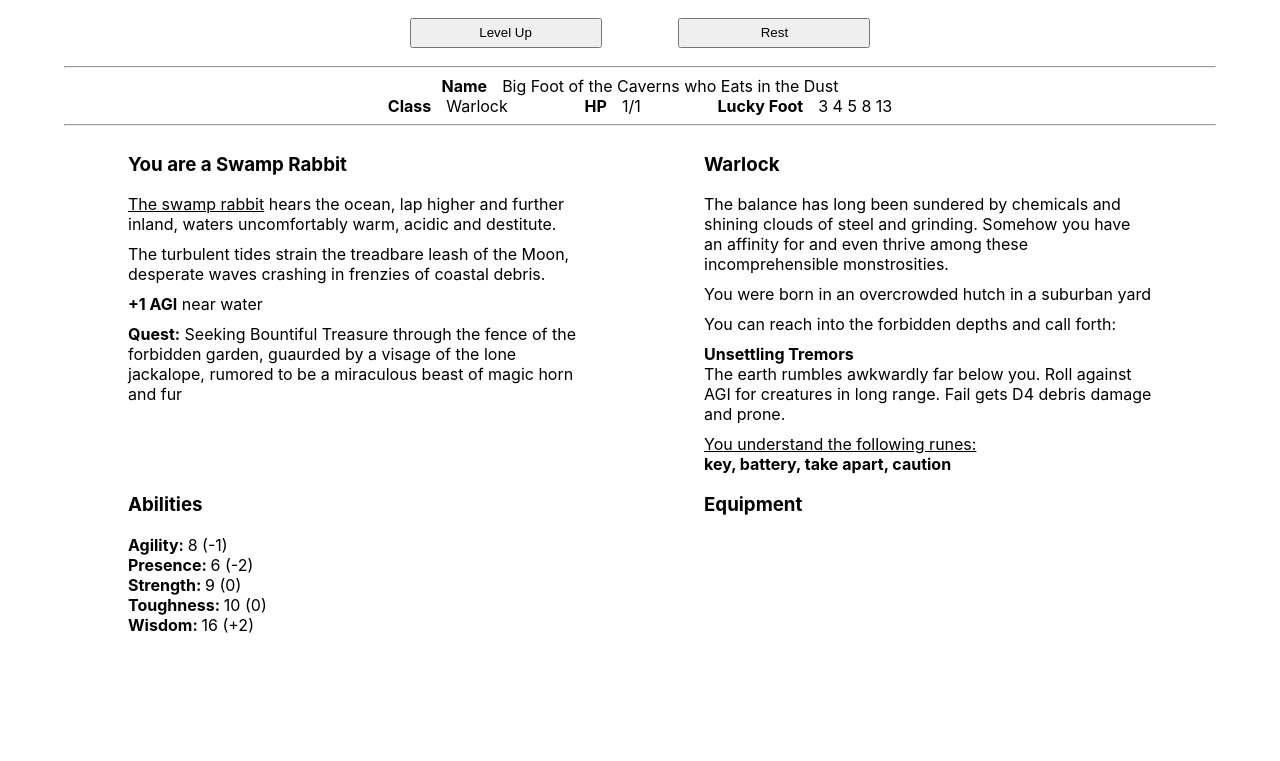
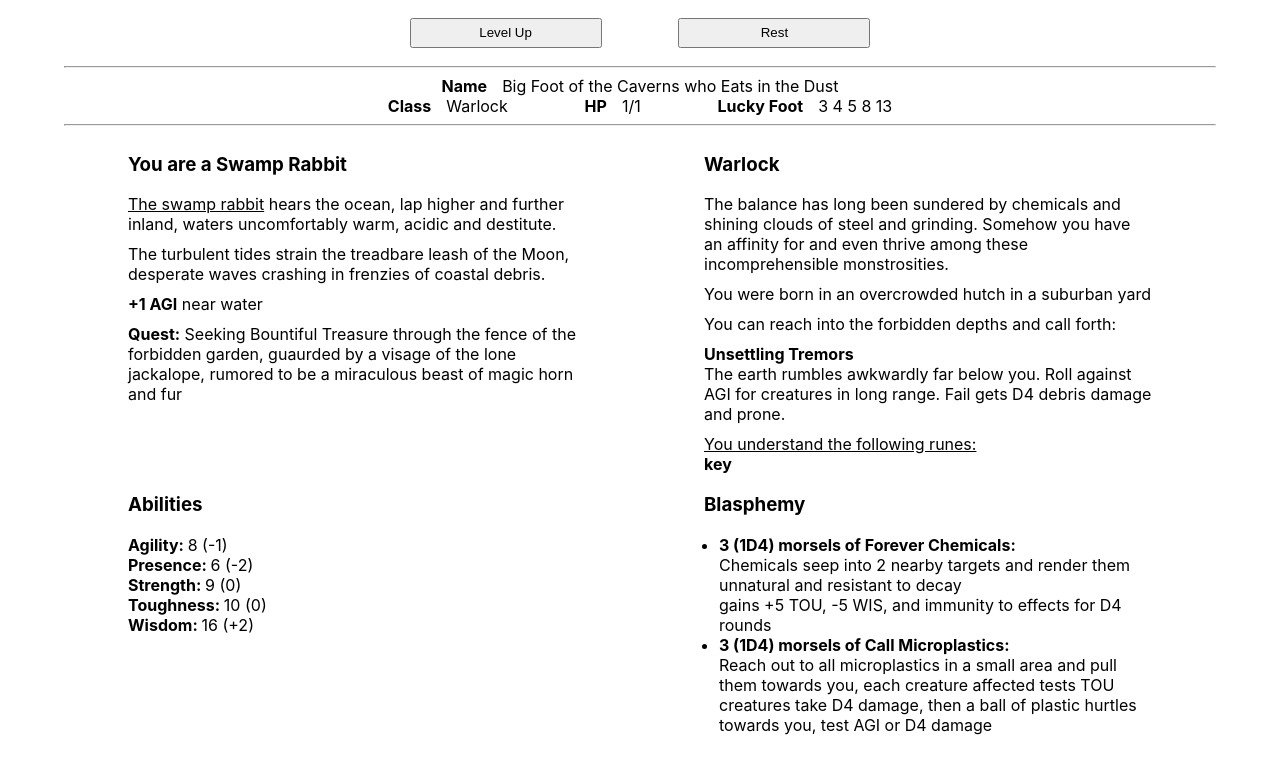
Before and after one commit to geoffmoss0/bvnbirther, a React (Create React App) app: page / in a window 1280 px wide. Shown: the part 479-1240 px from the top of the page. Before the commit the page ends 1114 px from the top, so only its background shows below. Built offline with nearby package versions, Linux system fonts and the light colour scheme.

Commit message:
lots of bugs fixed, rest function fully made?

```diff
--- a/src/Info/Info.js
+++ b/src/Info/Info.js
@@ -21,7 +21,7 @@ import { useState } from 'react';
 
 export default function Info(props) {
 
-    console.log("Info rendering!'")
+    // console.log("Info rendering!'")
 
     // ========== Bunny Properties ============
     let [level, setLevel] = useState(1);
@@ -92,6 +92,20 @@ export default function Info(props) {
     function rest() {
         setLuckyFoot(generateLuckyFoot(props.class_num));
         // TODO re-roll morsels
+
+        let new_morsels = [];
+
+        for (let m of morsels) {
+            let new_val = diceParser(m.dice_roll);
+            new_morsels.push({
+                morsel_num: m.morsel_num,
+                morsel_amt: new_val,
+                dice_roll: m.dice_roll,
+                level: 1
+            });
+        }
+
+        setMorsels(new_morsels);
     }
 
 
--- a/src/Info/generators.js
+++ b/src/Info/generators.js
@@ -78,12 +78,48 @@ export function gatherMorsels(class_num) {
 
     // morsels 1
     if (bunny.classes[class_num].morsels1 !== "") {
-        let morsels1_num = parseInt(diceParser(bunny.classes[class_num].morsels1));
+
+        console.log("help here");
+        console.log(bunny.classes[class_num].morsels1amt);
+        let morsels1_num = parseInt(diceParser(bunny.classes[class_num].morsels1)) - 1; // fix off by one error
+        let morsels1amt = parseInt(diceParser(bunny.classes[class_num].morsels1amt));
+        let dice_roll = bunny.classes[class_num].morsels1amt;
+
+        morsels.push({
+            morsel_num: morsels1_num,
+            morsel_amt: morsels1amt,
+            dice_roll: dice_roll,
+            level: 1
+        })
+
+        console.log("morsel 1");
+        console.log(morsels[0]);
     }
 
 
     // morsels 2
     if (bunny.classes[class_num].morsels2 !== "") {
 
+        let morsels2_num = parseInt(diceParser(bunny.classes[class_num].morsels2)) - 1; // fix off by one error
+
+        while (morsels2_num === morsels[0].morsel_num) {
+            morsels2_num = parseInt(diceParser(bunny.classes[class_num].morsels2)) - 1;
+        }
+
+        let morsels2amt = parseInt(diceParser(bunny.classes[class_num].morsels2amt));
+        let dice_roll = bunny.classes[class_num].morsels2amt;
+
+        morsels.push({
+            morsel_num: morsels2_num,
+            morsel_amt: morsels2amt,
+            dice_roll: dice_roll,
+            level: 1
+        })
+
+
+        console.log("morsel 2");
+        console.log(morsels[1]);
     }
+
+    return morsels;
 }
--- a/src/abilities/abilities.js
+++ b/src/abilities/abilities.js
@@ -6,7 +6,7 @@ import weaponParser from '../utils/weapons_parser';
 
 export default function Abilities(props) {
 
-    console.log("Abilities rendering!");
+    // console.log("Abilities rendering!");
 
     const species_num = props.species_num;
     const class_num = props.class_num;
@@ -66,11 +66,11 @@ export default function Abilities(props) {
             </div>
 
             <div id="equipment" class="abilities-section">
-                <div id="equipment_title"><h3>Equipment</h3></div>
+                <div id="equipment_title"><BagTitle class_num={props.class_num}/></div>
                 <ul id="equipment_list">
                     <Weapon weapon_num={props.weapon_num} level={props.level}/>
                     <Armor armorPack={props.armorPack}/>
-                    <Morsels morsels={morsels} setMorsels={props.morselsPack.setMorsels}/>
+                    <Morsels class_num={props.class_num} morsels={props.morselsPack.morsels} level={props.level}/>
                 </ul>
                 <div id="equipment_divider" style={{height: "10px"}}></div>
             </div>
@@ -78,6 +78,23 @@ export default function Abilities(props) {
         </div>
     )
 
+}
+
+function BagTitle(props) {
+    let class_num = props.class_num;
+    if (class_num === 0 || class_num === 2) {
+        return(
+            <h3>Equipment</h3>
+        )
+    } else if (class_num === 1 || class_num === 3) {
+        return(
+            <h3>Herbs</h3>
+        )
+    } else if (class_num === 4)  {
+        return <h3>Nature</h3>
+    } else if (class_num === 5) {
+        return <h3>Blasphemy</h3>
+    }
 }
 
 function Armor(props) {
@@ -108,8 +125,92 @@ function Weapon(props) {
     }
 }
 
-function Morsels(value) {
-    if (value === "") return null;
+function Morsels(props) {
+    let class_num = props.class_num;
+    let morsels = props.morsels;
+
+    if (morsels.length === 0) {
+        return null;
+    }
+
+    // 2 (1D4) morsels of
+    // description
+    //
+    // effect (of appropriate level)
+
+
+    let morselRows = []
+
+    for (let m of morsels) {
+        let details = spellGrabber(class_num, m.morsel_num, props.level)
+        let dice_roll_fixed = m.dice_roll.substring(1, m.dice_roll.length-1);
+        morselRows.push(
+            <li key={m.morsel_num}><b>{m.morsel_amt} &#40;{dice_roll_fixed}&#41; morsels of {details.name}:</b>
+                <div>{details.description}</div>
+                <div>{details.effect}</div>
+            </li>
+        )
+    }
+
+    return morselRows;
+
+}
+
+function spellGrabber(class_num, morsel_num, level) {
+    if (class_num === 1 || class_num === 3) {
+
+        console.log('morsel num in nature: ' + morsel_num.toString());
+        let desc = weaponParser(bunny.spells.herbs.descriptions[morsel_num], level)
+
+        console.log("nature description: " + desc);
+
+        let ret = {
+            name: bunny.spells.herbs.names[morsel_num],
+            description: weaponParser(bunny.spells.herbs.descriptions[morsel_num], level), //throw these through weaponParser to get the levels right
+        }
+
+        if (level === 1) {
+            ret.effect = bunny.spells.herbs.level_1[morsel_num]
+        }else if (level === 2) {
+            ret.effect = bunny.spells.herbs.level_2[morsel_num]
+        }else if (level === 3) {
+            ret.effect = bunny.spells.herbs.level_3[morsel_num]
+        }
+        return ret;
+    } else if (class_num === 4) {
+        // nature
+
+        let desc = weaponParser(bunny.spells.nature.descriptions[morsel_num], level)
+        let ret = {
+            name: bunny.spells.nature.names[morsel_num],
+            description: desc, //throw these through weaponParser to get the levels right
+        }
+
+        if (level === 1) {
+            ret.effect = bunny.spells.nature.level_1[morsel_num]
+        }else if (level === 2) {
+            ret.effect = bunny.spells.nature.level_2[morsel_num]
+        }else if (level === 3) {
+            ret.effect = bunny.spells.nature.level_3[morsel_num]
+        }
+        return ret;
+    } else if (class_num === 5) {
+        // blasphemy
+
+        let ret = {
+            name: bunny.spells.blasphemy.names[morsel_num],
+            description: weaponParser(bunny.spells.blasphemy.descriptions[morsel_num], level), //throw these through weaponParser to get the levels right
+        }
+
+        if (level === 1) {
+            ret.effect = bunny.spells.blasphemy.level_1[morsel_num]
+        }else if (level === 2) {
+            ret.effect = bunny.spells.blasphemy.level_2[morsel_num]
+        }else if (level === 3) {
+            ret.effect = bunny.spells.blasphemy.level_3[morsel_num]
+        }
+        return ret;
+    }
 }
 
 function Runes(props) {
--- a/src/class/class.js
+++ b/src/class/class.js
@@ -2,7 +2,7 @@ import bunny from '../resources/bunny.json';
 
 export default function Class(props) {
 
-    console.log("Class rendering!");
+    // console.log("Class rendering!");
 
     const class_num = props.class_num;
 
--- a/src/hp/hp.js
+++ b/src/hp/hp.js
@@ -6,7 +6,7 @@ export default function Hp(props) {
 
     let hp = props.hp;
 
-    console.log("HP rendering!");
+    // console.log("HP rendering!");
 
     return (
         <div className="sub-stat">
--- a/src/lucky_foot/lucky_foot.js
+++ b/src/lucky_foot/lucky_foot.js
@@ -2,7 +2,7 @@
 
 export default function LuckyFoot(props) {
 
-    console.log("Lucky foot rendering!");
+    // console.log("Lucky foot rendering!");
     const class_num = props.class_num;
     let lucky_foot = props.luckyFoot;
 
--- a/src/name/name.js
+++ b/src/name/name.js
@@ -4,7 +4,7 @@ import bunny from "../resources/bunny.json";
 
 export default function Name(props) {
 
-    console.log("Name rendering!");
+    // console.log("Name rendering!");
 
     return (
         <div id="name">
--- a/src/resources/bunny.json
+++ b/src/resources/bunny.json
@@ -40,7 +40,7 @@
             "powers": [
                 ["Sturdy Resolve", "Adjacent allies get +1 STR for D4 rounds."],
                 ["Bull Rush", "Charge 15 hops in a straight lin. All enemies in those spaces receive 1D4 damage."],
-                ["Old Favor", "Call down a large eagle who deals D6 damage to one above-ground taraget."],
+                ["Old Favor", "Call down a large eagle who deals D6 damage to one above-ground target."],
                 ["Withering Scars", "All enemies within 15 hops immediately make a morale check."],
                 ["Heroic Stand", "Select a location and receive 1 less damage when hit while on that space."],
                 ["Blind Rage", "You may attack twice per round for D4 rounds."]
@@ -56,7 +56,9 @@
             ],
             "class_description": "You have fought for so long and against foes innumerable that others aren't sure if you're entirely a rabbit anymore. Neither are you.",
             "morsels1": "",
+            "morsels1amt": "",
             "morsels2": "",
+            "morsels2amt": "",
             "weapons": "[1D6+1]",
             "armor": "[1D4]",
             "runes_num": "[1D4]",
@@ -113,7 +115,9 @@
             ],
             "class_description": "Soft of heart and stout of resolve, you believe the best use of paw is always in lifting those around you, especially in times of strife.",
             "morsels1": "[1D6]",
+            "morsels1amt": "[1D4]",
             "morsels2": "",
+            "morsels2amt": "",
             "weapons": "",
             "armor": "",
             "runes_num": "[1D2]",
@@ -170,7 +174,9 @@
             ],
             "class_description": "Abandoned as a kit in a tumultuous spring, you've lived a scrappy life of trickery, cunning, and thievery.",
             "morsels1": "",
+            "morsels1amt": "",
             "morsels2": "",
+            "morsels2amt": "",
             "weapons": "[2D4]",
             "armor": "[1D2]",
             "runes_num": "[1D4]",
@@ -226,8 +232,10 @@
                 "the shadow points the way"
             ],
             "class_description": "There are wild voices everywhere, the whisper of leaves, drone of stones, cries of riverbed, hum of roots, they never cease. Murmur and shouts alike, you hear them all.",
-            "morsels1": "[1D4]",
-            "morsels2": "[1D4]",
+            "morsels1": "[1D6+6]",
+            "morsels1amt": "[1D4]",
+            "morsels2": "[1D6+6]",
+            "morsels2amt": "[1D4]",
             "weapons": "",
             "armor": "",
             "runes_num": "[1D2]",
@@ -283,8 +291,10 @@
                 "A meadow suffocated under a paved concrete slab."
             ],
             "class_description": "Unsettled by the times, traumatized by senseless events and catastrophe, you look to the larger balance for guidance, often ignoring the trees for the forest.",
-            "morsels1": "[1D4]",
-            "morsels2": "1",
+            "morsels1": "[1D12]",
+            "morsels1amt": "[1D4]",
+            "morsels2": "[1D12]",
+            "morsels2amt": "1",
             "weapons": "",
             "armor": "",
             "runes_num": "",
@@ -319,8 +329,10 @@
                 "on a loosely covered landfill"
             ],
             "class_description": "The balance has long been sundered by chemicals and shining clouds of steel and grinding. Somehow you have an affinity for and even thrive among these incomprehensible monstrosities.",
-            "morsels1": "[1D4]",
-            "morsels2": "[1D4]",
+            "morsels1": "[1D13]",
+            "morsels1amt": "[1D4]",
+            "morsels2": "[1D13]",
+            "morsels2amt": "[1D4]",
             "weapons": "",
             "armor": "",
             "runes_num": "[1D6]",
@@ -522,7 +534,7 @@
     },
     "spells": {
         "nature": {
-            "name": [
+            "names": [
                 "Call Flood",
                 "Beckon Wind",
                 "Summon Swarm",
@@ -536,7 +548,7 @@
                 "Conjure Elemental",
                 "Sap Life"
             ],
-            "description": [
+            "descriptions": [
                 "cool clear water emerges from the highest point nearby and flows to the lowest for [D4/D6/D8] rounds",
                 "a distinct flow of refreshing air presists for [D4/D6/D8] rounds",
                 "from water, trees, earth, and the very air, bugs emerge and behave as one collective for [D4/D6/D8] rounds and then returning",
@@ -687,7 +699,7 @@
                 "A [small/medium/large] area becomes highly radioactive for [D4/D6/D8] rounds",
                 "A large putrid cloud descends nearby and reduces visibility to a short distance for [D4/D6/D8] rounds",
                 "Invoke a [simple/moderate/complex] electrical impulse with a metallic substance over a [small/medium/long] distance",
-                "Corrosive liquid seepds up from the ground into a medium size pool, spreading outward for [D4/D6/D8] rounds",
+                "Corrosive liquid seeps up from the ground into a medium size pool, spreading outward for [D4/D6/D8] rounds",
                 "Go into a trance and interpret the runic realm from beyond your consciousness at a [near/medium/far] distance",
                 "Become entranced as you interface with a mechanical apparatus of unnatural origin",
                 "Conjure the smoke and flame and heat of an engine for [D4/D6/D8] rounds, requires Machine",
@@ -702,7 +714,7 @@
                 "everything in area loses 1 HP per round of effect, with a chance to mutate DR 18",
                 "creatures test AGI, success lose -5 TOU and PRE while in the cloud, fail become poisoned",
                 "creatures touching metal take D4-1 damage with a chance to stun, machine may activate DR 16",
-                "taraget test TOU, lose 1 HP per round and equipment becomes brittle",
+                "target test TOU, lose 1 HP per round and equipment becomes brittle",
                 "receive the meaning of a runic scripture without retaining the runes themselves",
                 "you may receive/take direct information from a machine, fail become stunned for D4 rounds",
                 "test PRE to create sparks and smoke, otherwise nearby creatures blinded",
--- a/src/utils/dice_parser.js
+++ b/src/utils/dice_parser.js
@@ -1,12 +1,21 @@
 import modifier from "./modifier";
 
+/**
+ * Replaces bracketed sections of text with the dice roll value
+ * @param {*} inputString String with dice to roll, in the form ...[NDN+NDN+1/TOU]...
+ * @param {*} toughness TOU value for the purpose of calculating HP
+ * @returns A string with the bracketed section replaced with the resulting roll
+ */
 export default function diceParser(inputString, toughness = 0) {
-    console.log("parsing " + inputString);
+    // console.log("parsing " + inputString);
     // can loop this later if I ever need to do multiple replacements per string
     if (inputString.includes("[")) {
         return inputString.substring(0, inputString.indexOf("[")) +
         parse(inputString.substring(1, inputString.indexOf("]")), toughness).toString()
         + inputString.substring(inputString.indexOf("]") + 1);
+    } else {
+        // nothing to be done
+        return inputString;
     }
 }
 
@@ -40,7 +49,7 @@ function parse(str, toughness) {
             let roll = Math.floor((Math.random() * parseInt(dice)) + 1);
             total += roll;
         }
-        console.log("total:" + total.toString());
+        // console.log("total:" + total.toString());
 
         // next character after NDN clause
         let next = str.substring(D+1).search(/\D/g);
--- a/src/utils/weapons_parser.js
+++ b/src/utils/weapons_parser.js
@@ -2,7 +2,14 @@
 
 
 export default function weaponParser(input, level) {
-    let working = input;
+
+    if (input === undefined) return;
+
+    console.log("weapon parsing " + input);
+
+    let working = input.slice(0, input.length);
+
+    console.log("after copy: " + working);
 
     while (working.includes('[')) {
         // loop while there are brackets to be replaced
```
Also changed, not shown: src/App.js (+13 -3 lines).
